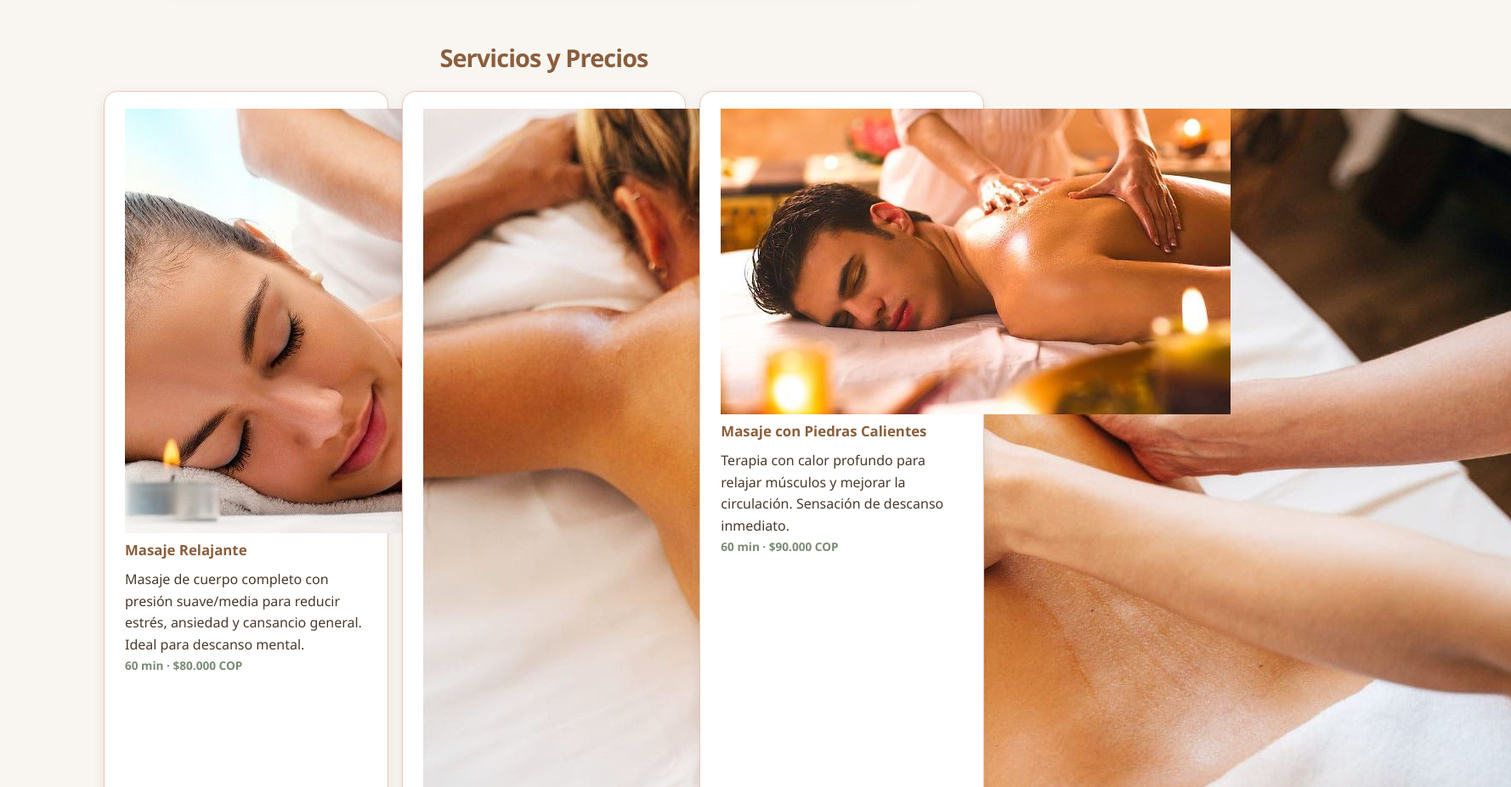
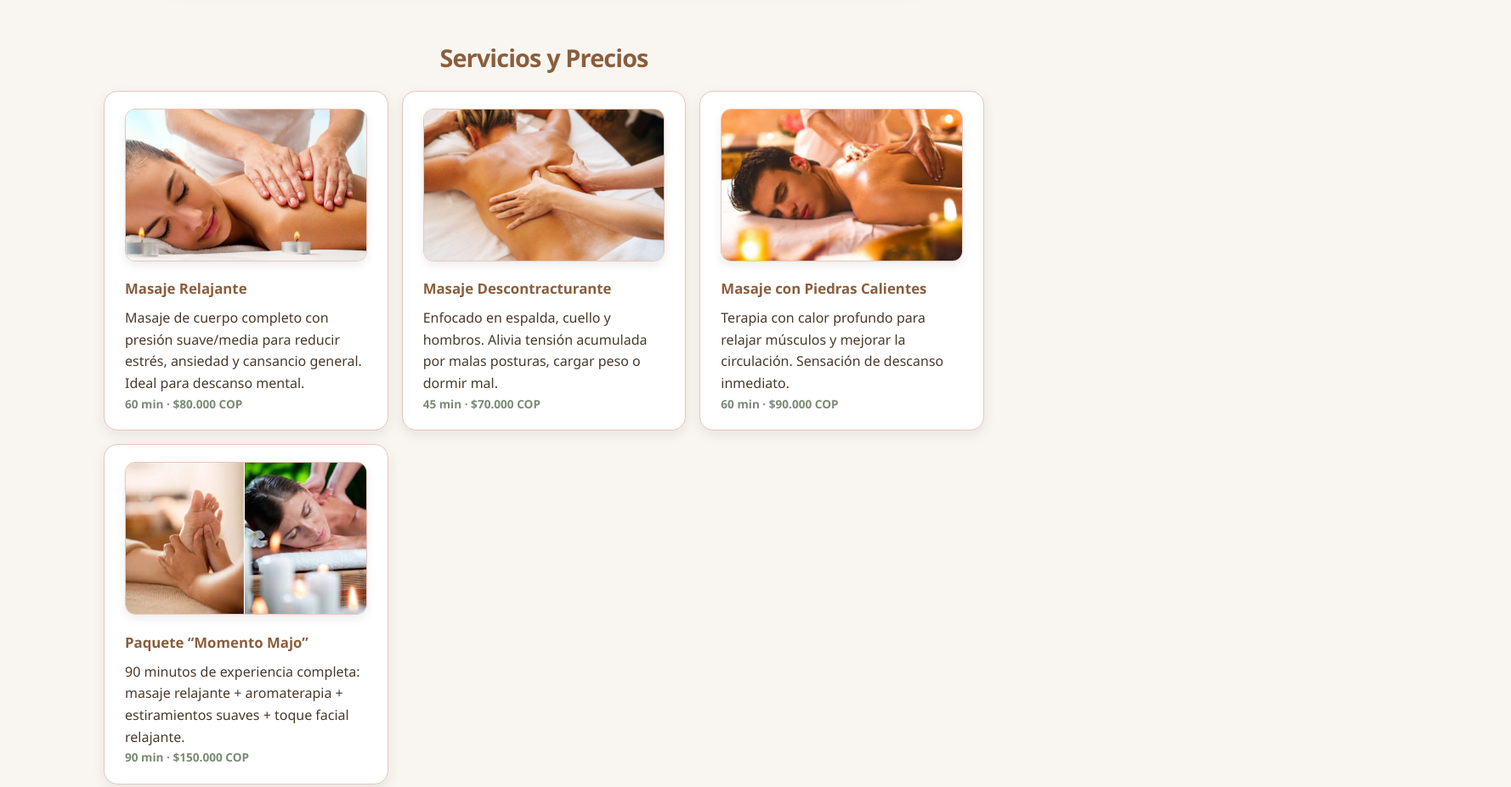
Before and after one commit to leo6dan-dev/MajoSPA, a plain HTML site: page index.html in a window 1280 px wide. Shown: the part 1222-2149 px from the top of the page at 85% size, 1778 px wide, since content can reach past the window. Drawn offline with Linux system fonts and the light colour scheme.

Commit message:
Update index.html

```diff
--- a/index.html
+++ b/index.html
@@ -216,6 +216,18 @@ section h2 {
     color: #7A8B74;
     font-weight: 600;
 }
+        /* IMÁGENES DE LOS SERVICIOS */
+.service-img {
+    width: 100%;
+    height: 180px;              /* todas iguales de alto */
+    object-fit: cover;          /* recorta sin deformar */
+    border-radius: 0.75rem;     /* bordes redondeados */
+    margin-bottom: 0.75rem;     /* separación del texto */
+    border: 1px solid #E8C7BA;  /* borde suave rosado */
+    box-shadow: 0 5px 12px rgba(0,0,0,0.07); /* sombra ligera */
+    background-color: #fff;     /* fondo neutro si hay transparencia */
+}
+
 
 /* RESERVAS */
 .reserva-wrapper {
```
